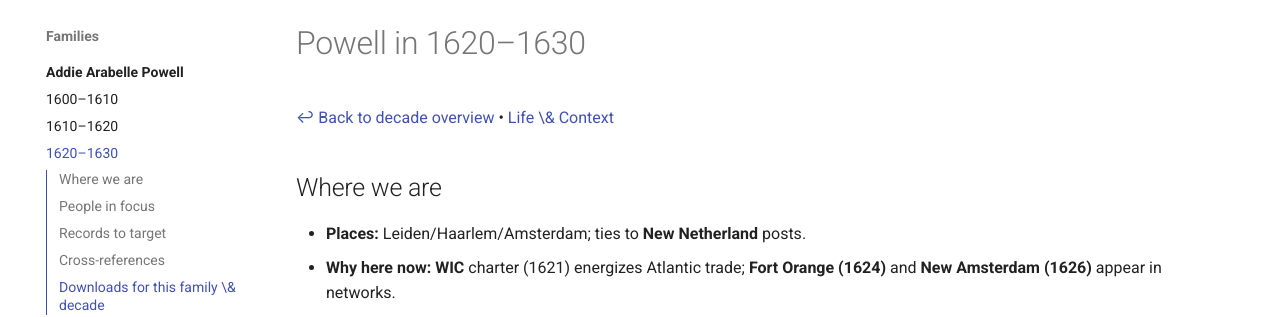
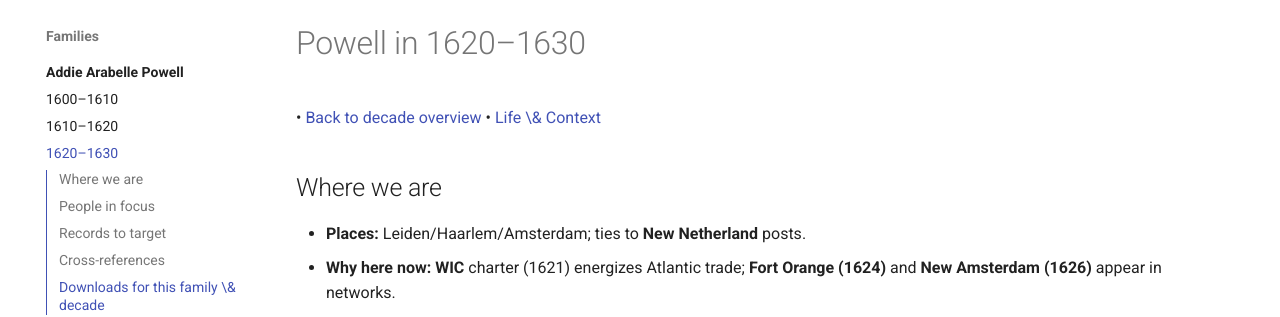
Before and after one commit to BillWorstell/WorstellWitnessWaybackMachine, an MkDocs documentation site: the page built from docs/families/AddieArabellePowell/1620-1630/1620-1630.md, in a window 1280 px wide and 1132 px high. Shown: the part 123-440 px from the top of the window. Built offline with MkDocs 1.6.1 and Material for MkDocs 9.7.7, drawn with Linux system fonts in a browser that asks for light colours; comment, search, counter and statistics services are not loaded.

Commit message:
Fix 1630–1640 family page MarkDown minor tweak

```diff
--- a/docs/families/AddieArabellePowell/1620-1630/1620-1630.md
+++ b/docs/families/AddieArabellePowell/1620-1630/1620-1630.md
@@ -1,6 +1,7 @@
 # Powell in 1620–1630
 
-[↩ Back to decade overview](../../../decades/1620-1630/1620-1630.md) • [Life \& Context](../../../decades/1620-1630/1620-1630-life.md)
+• [Back to decade overview](../../../decades/1620-1630/1620-1630.md)
+• [Life \& Context](../../../decades/1620-1630/1620-1630-life.md)
 
 ## Where we are
 
```
